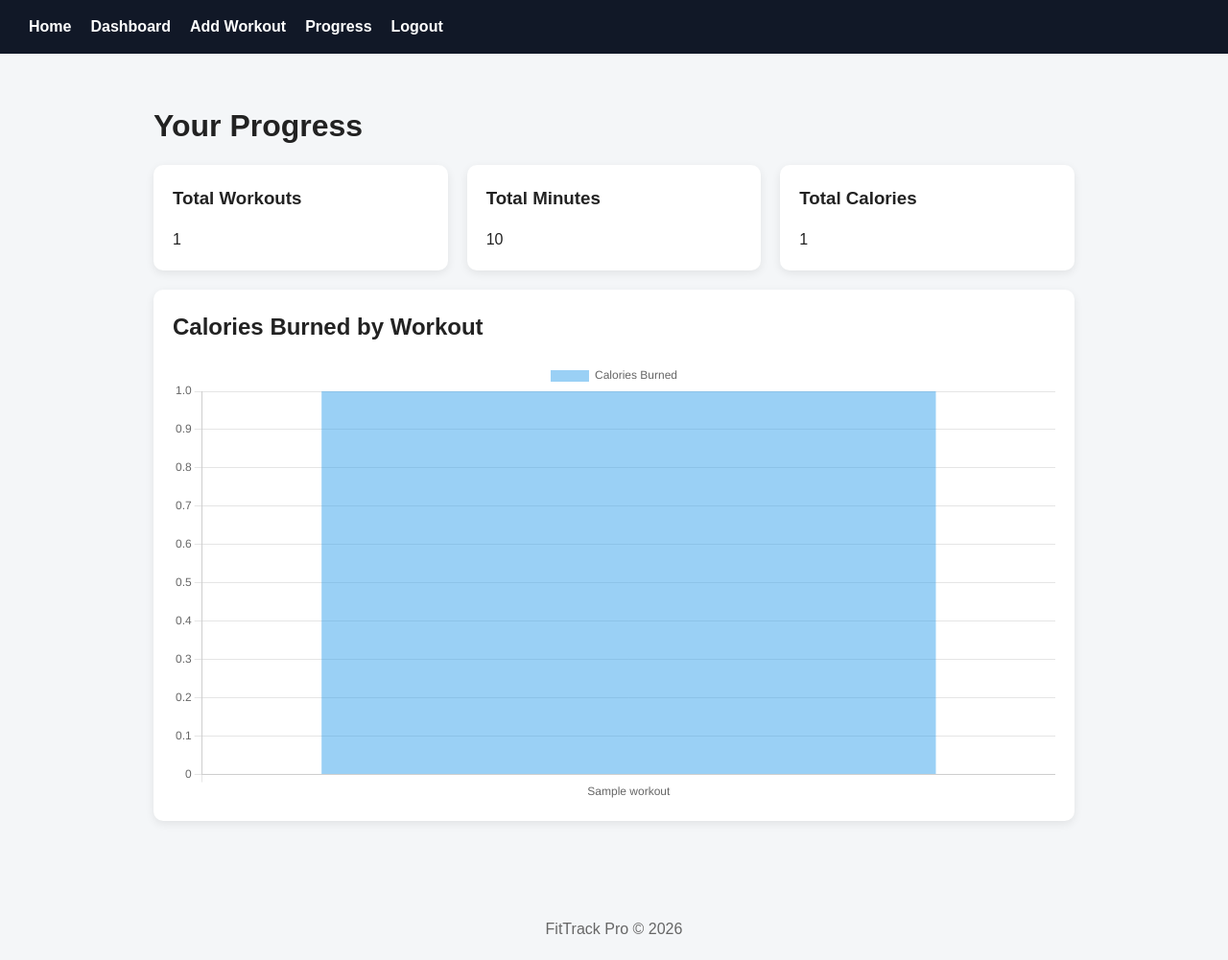
After one commit to Ghound03/Fitnessapp, a Flask app: page /progress in a window 1280 px wide. The commit adds this page. Shown: the whole page at 96% size. Run offline with Flask 3, Linux system fonts and the light colour scheme; a user stored in the database is signed in; tables that the repository leaves empty hold one stand-in row (values such as "Sample post").

Commit message:
Add progress statistics and JavaScript chart page

```diff
--- a/app.py
+++ b/app.py
@@ -96,6 +96,28 @@ def create_app():
             workouts=workouts
         )
 
+    @app.route("/progress")
+    @login_required
+    def progress():
+        workouts = Workout.query.filter_by(user_id=current_user.id)\
+            .order_by(Workout.workout_date.asc()).all()
+
+        total_workouts = len(workouts)
+        total_minutes = sum(workout.duration_minutes for workout in workouts)
+        total_calories = sum(workout.calories_burned for workout in workouts)
+
+        workout_labels = [workout.title for workout in workouts]
+        calorie_data = [workout.calories_burned for workout in workouts]
+
+        return render_template(
+            "progress.html",
+            total_workouts=total_workouts,
+            total_minutes=total_minutes,
+            total_calories=total_calories,
+            workout_labels=workout_labels,
+            calorie_data=calorie_data
+        )
+
     @app.route("/workout/new", methods=["GET", "POST"])
     @login_required
     def add_workout():
--- a/static/js/script.js
+++ b/static/js/script.js
@@ -0,0 +1,33 @@
+// FitTrack Pro JavaScript
+
+document.addEventListener("DOMContentLoaded", function () {
+    const chartCanvas = document.getElementById("calorieChart");
+
+    if (chartCanvas && typeof workoutLabels !== "undefined") {
+        new Chart(chartCanvas, {
+            type: "bar",
+            data: {
+                labels: workoutLabels,
+                datasets: [
+                    {
+                        label: "Calories Burned",
+                        data: calorieData
+                    }
+                ]
+            },
+            options: {
+                responsive: true,
+                plugins: {
+                    legend: {
+                        display: true
+                    }
+                },
+                scales: {
+                    y: {
+                        beginAtZero: true
+                    }
+                }
+            }
+        });
+    }
+});
--- a/templates/base.html
+++ b/templates/base.html
@@ -14,9 +14,10 @@
     <a href="{{ url_for('home') }}">Home</a>
 
     {% if current_user.is_authenticated %}
-        <a href="{{ url_for('dashboard') }}">Dashboard</a>
-        <a href="{{ url_for('add_workout') }}">Add Workout</a>
-        <a href="{{ url_for('logout') }}">Logout</a>
+    <a href="{{ url_for('dashboard') }}">Dashboard</a>
+    <a href="{{ url_for('add_workout') }}">Add Workout</a>
+    <a href="{{ url_for('progress') }}">Progress</a>
+    <a href="{{ url_for('logout') }}">Logout</a>
     {% else %}
         <a href="{{ url_for('login') }}">Login</a>
         <a href="{{ url_for('register') }}">Register</a>
--- /dev/null
+++ b/templates/progress.html
@@ -0,0 +1,45 @@
+{% extends "base.html" %}
+
+{% block title %}Progress - FitTrack Pro{% endblock %}
+
+{% block content %}
+
+<h1>Your Progress</h1>
+
+<div class="workout-grid">
+    <div class="card">
+        <h3>Total Workouts</h3>
+        <p>{{ total_workouts }}</p>
+    </div>
+
+    <div class="card">
+        <h3>Total Minutes</h3>
+        <p>{{ total_minutes }}</p>
+    </div>
+
+    <div class="card">
+        <h3>Total Calories</h3>
+        <p>{{ total_calories }}</p>
+    </div>
+</div>
+
+<div class="card">
+    <h2>Calories Burned by Workout</h2>
+
+    {% if calorie_data %}
+        <canvas id="calorieChart"></canvas>
+    {% else %}
+        <p>No progress data yet. Add workouts to see your chart.</p>
+    {% endif %}
+</div>
+
+<script src="https://cdn.jsdelivr.net/npm/chart.js"></script>
+
+<script>
+    const workoutLabels = {{ workout_labels | tojson }};
+    const calorieData = {{ calorie_data | tojson }};
+</script>
+
+<script src="{{ url_for('static', filename='js/script.js') }}"></script>
+
+{% endblock %}
```
